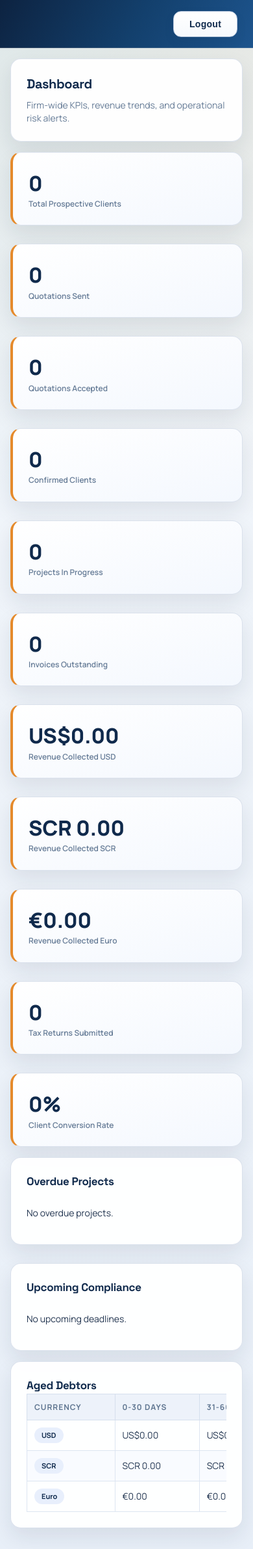
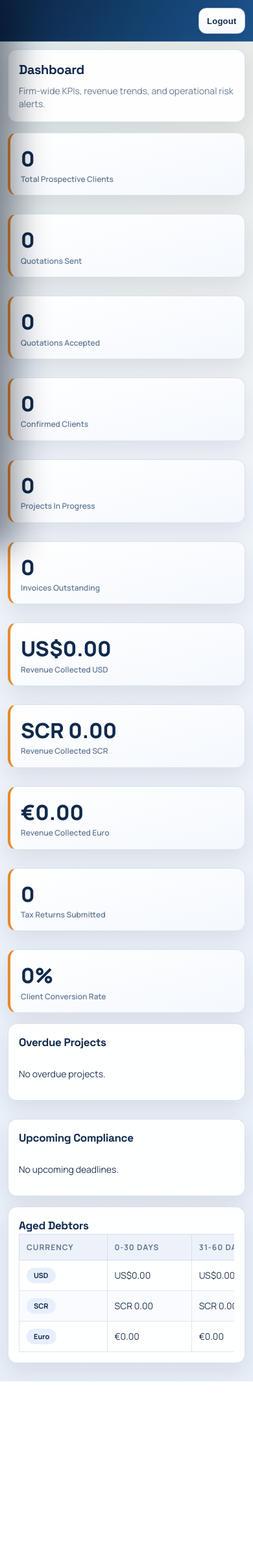
Before and after one commit to Gatakata/firm-management, a Flask app: page /app in a window 390 px wide. Shown: the whole page at 65% size. After the commit the page ends 2126 px from the top, so only its background shows below. Run offline with Flask 3, Linux system fonts and the light colour scheme; the visitor is signed in with stand-in values (Sample User, id 1); data that the repository does not hold is empty; parts of the project's set-up code (start-up, migrations or seed data) failed here and were passed over; some libraries are stand-ins or nearby versions.

Commit message:
Improve mobile responsiveness and sidebar behavior

```diff
--- a/vcca_firm/static/css/style.css
+++ b/vcca_firm/static/css/style.css
@@ -27,10 +27,23 @@ body {
   font-size: 14px;
   line-height: 1.45;
   color: var(--text);
+  overflow-x: hidden;
   background:
     radial-gradient(circle at 8% 0%, rgba(63, 141, 149, 0.12), transparent 34%),
     radial-gradient(circle at 92% 2%, rgba(199, 139, 61, 0.1), transparent 32%),
     linear-gradient(180deg, #f8fbff 0%, #eef3f9 42%, #e8eff8 100%);
+}
+
+body.nav-open {
+  overflow: hidden;
+}
+
+body.nav-open::before {
+  content: "";
+  position: fixed;
+  inset: 0;
+  background: rgba(5, 14, 26, 0.42);
+  z-index: 999;
 }
 
 h1,
@@ -316,6 +329,7 @@ textarea:focus {
 
 .table-wrap {
   overflow-x: auto;
+  -webkit-overflow-scrolling: touch;
   animation: fade-up 0.52s ease both;
 }
 
@@ -1476,7 +1490,9 @@ tbody tr:hover {
   }
 
   .sidebar {
+    width: min(84vw, 320px);
     transform: translateX(-100%);
+    box-shadow: 24px 0 48px rgba(4, 14, 30, 0.48);
   }
 
   .sidebar.open {
@@ -1488,7 +1504,9 @@ tbody tr:hover {
   }
 
   .top-header {
+    height: 64px;
     padding-left: 16px;
+    padding-right: 12px;
     justify-content: flex-end;
   }
 
@@ -1499,7 +1517,28 @@ tbody tr:hover {
 
   .main-content {
     margin-left: 0;
+    margin-top: 64px;
     padding: 16px;
+  }
+
+  .card {
+    padding: 16px;
+    border-radius: 14px;
+  }
+
+  .module-top {
+    flex-direction: column;
+    align-items: stretch;
+  }
+
+  .module-top .spacer {
+    display: none;
+  }
+
+  .module-top .btn,
+  .module-top .input,
+  .module-top select {
+    width: 100%;
   }
 
   .kpi-grid,
@@ -1521,11 +1560,36 @@ tbody tr:hover {
   }
 
   .modal-card {
-    padding: 24px;
+    padding: 18px;
+    border-radius: 14px;
+  }
+
+  .modal-actions {
+    flex-direction: column-reverse;
+    align-items: stretch;
+  }
+
+  .modal-actions .btn {
+    width: 100%;
+  }
+
+  .toast-stack {
+    left: 10px;
+    right: 10px;
+    bottom: 10px;
+    width: auto;
   }
 
   .btn {
     min-height: 40px;
+  }
+
+  tbody td:last-child {
+    white-space: normal;
+  }
+
+  .users-actions-wrap {
+    flex-wrap: wrap;
   }
 
   .account-profile-top {
@@ -1546,3 +1610,53 @@ tbody tr:hover {
     grid-column: 1;
   }
 }
+
+@media (max-width: 560px) {
+  .top-header {
+    padding-left: 12px;
+  }
+
+  .top-header .btn {
+    padding: 8px 12px;
+    font-size: 13px;
+  }
+
+  .main-content {
+    padding: 12px;
+  }
+
+  .users-summary-grid {
+    grid-template-columns: 1fr;
+  }
+
+  .login-right {
+    padding: 12px;
+  }
+
+  .login-card {
+    padding: 18px;
+    border-radius: 16px;
+  }
+
+  .login-card h2 {
+    font-size: 26px;
+  }
+
+  .login-card-subtitle {
+    font-size: 14px;
+    margin-bottom: 12px;
+  }
+
+  .login-card .input {
+    min-height: 48px;
+    border-radius: 14px;
+    font-size: 16px;
+    padding: 10px 14px;
+  }
+
+  .login-card .btn {
+    font-size: 18px;
+    min-height: 46px;
+    border-radius: 14px;
+  }
+}
```
Also changed, not shown: vcca_firm/static/js/app.js (+39 -3 lines).
